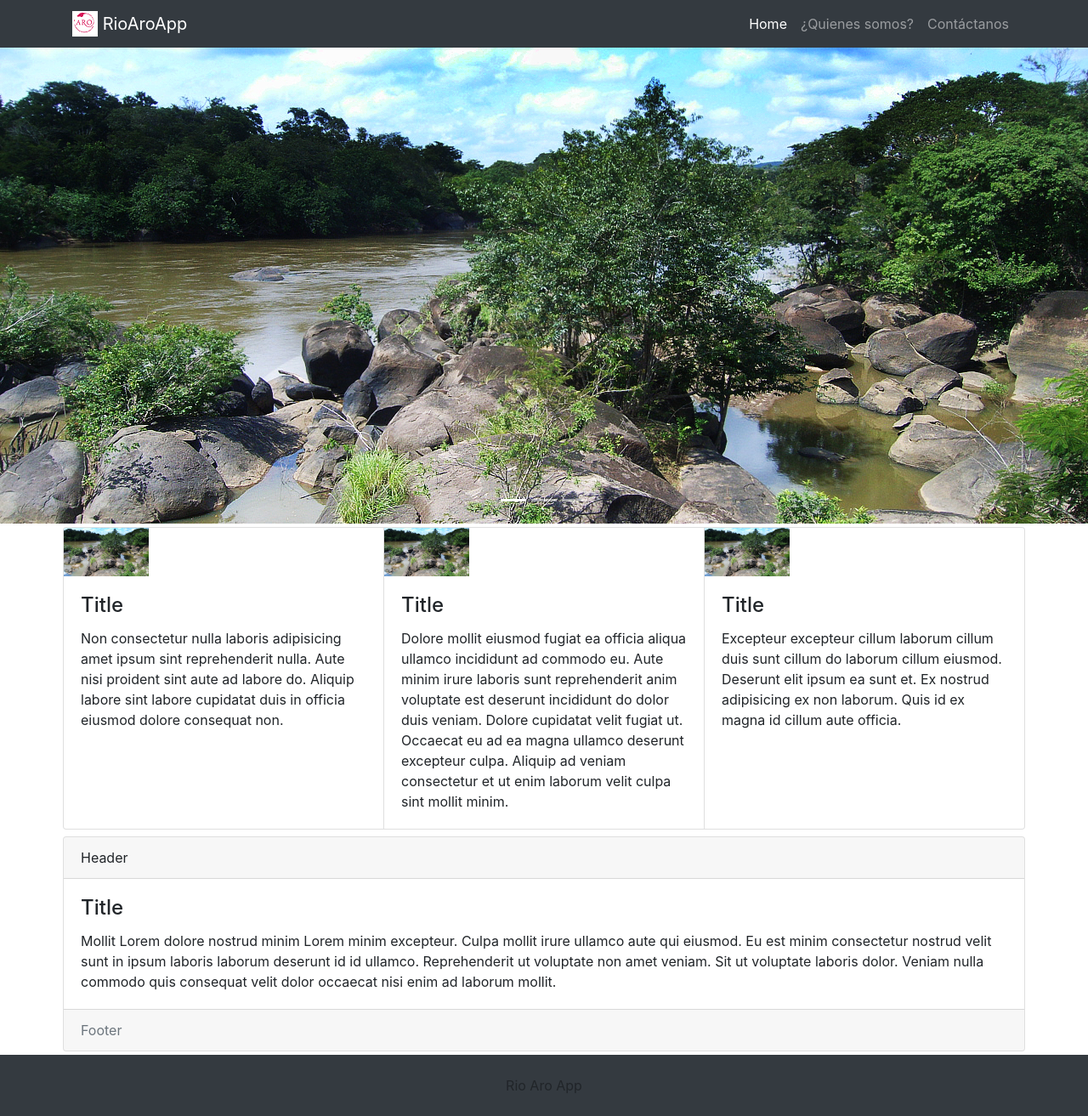
After one commit to totti05/RioAroApp, a PHP site: the page made by views/contents/homeView.twig in a window 1280 px wide. The commit adds this page. Shown: the whole page at 85% size. Run offline with PHP 8.4, Linux system fonts and the light colour scheme; the template is opened without the code that fills it, so the values that code supplies are empty; some libraries are stand-ins or nearby versions.

Commit message:
se añadieron funciones al controlador index para nosotros, home y contacto views, que tambien se crearon

```diff
--- a/public/index.php
+++ b/public/index.php
@@ -47,9 +47,9 @@ $registroController = new registroController();
 $routerContainer = new RouterContainer();
 $map = $routerContainer->getMap();
 
-$map->get('index', '/RioAroApp/', [
+$map->get('home', '/RioAroApp/', [
     'controller' => $indexController,
-    'action'  => 'indexAction'
+    'action'  => 'getHomeAction'
 ]);
 
 $map->get('login', '/RioAroApp/login', [
--- /dev/null
+++ b/views/contents/homeView.twig
@@ -0,0 +1,85 @@
+{# plantilla de vistas  #}
+{% extends "plantillaView.twig" %}
+
+{% block stylesheets %}
+    <style>
+        #carousel img{
+
+            max-height: 70vh;
+            width: 100%;
+            object-fit: cover;
+        }
+        #cartas img{
+            max-height: 100px;
+            width: 100px;
+            object-fit: cover;
+
+        }
+
+    </style>
+{% endblock %}
+
+{% block tittle %}
+ Home - Rio Aro App
+{% endblock %}
+{% block mainbody %}
+         <section>
+                <div id="carousel" class="carousel slide" data-ride="carousel">
+                    <ol class="carousel-indicators">
+                        <li data-target="#carousel" data-slide-to="0" class="active"></li>
+                        <li data-target="#carousel" data-slide-to="1"></li>
+                        <li data-target="#carousel" data-slide-to="2"></li>
+                    </ol>
+                    <div class="carousel-inner" role="listbox">
+                        <div class="carousel-item active">
+                            <img src="assets/img/loginbackground copia.jpg" alt="First slide">
+                        </div>
+                        <div class="carousel-item">
+                            <img src="./assets/img/loginbackground copia2.jpg" alt="Second slide">
+                        </div>
+                        <div class="carousel-item">
+                            <img src="assets/img/loginbackground.jpg" alt="Third slide">
+                        </div>
+                    </div>
+                </div>
+         </section>
+         <section class="row container mx-auto p-1">
+                <div class="card-group " id="cartas">
+                    <div class="card">
+                        <img class="card-img-top" src="./assets/img/loginbackground copia2.jpg" alt="Card image cap">
+                        <div class="card-body">
+                            <h4 class="card-title">Title</h4>
+                            <p class="card-text">Non consectetur nulla laboris adipisicing amet ipsum sint reprehenderit nulla. Aute nisi proident sint aute ad labore do. Aliquip labore sint labore cupidatat duis in officia eiusmod dolore consequat non.</p>
+                        </div>
+                    </div>
+                    <div class="card">
+                        <img class="card-img-top" src="./assets/img/loginbackground copia2.jpg" alt="Card image cap">
+                        <div class="card-body">
+                            <h4 class="card-title">Title</h4>
+                            <p class="card-text">Dolore mollit eiusmod fugiat ea officia aliqua ullamco incididunt ad commodo eu. Aute minim irure laboris sunt reprehenderit anim voluptate est deserunt incididunt do dolor duis veniam. Dolore cupidatat velit fugiat ut. Occaecat eu ad ea magna ullamco deserunt excepteur culpa. Aliquip ad veniam consectetur et ut enim laborum velit culpa sint mollit minim.</p>
+                        </div>
+                    </div>
+                    <div class="card">
+                        <img class="card-img-top" src="./assets/img/loginbackground copia2.jpg" alt="Card image cap">
+                        <div class="card-body">
+                            <h4 class="card-title">Title</h4>
+                            <p class="card-text">Excepteur excepteur cillum laborum cillum duis sunt cillum do laborum cillum eiusmod. Deserunt elit ipsum ea sunt et. Ex nostrud adipisicing ex non laborum. Quis id ex magna id cillum aute officia.</p>
+                        </div>
+                    </div>
+                </div>
+         </section>
+         <section class="container mx-auto p-1">
+                <div class="card">
+                    <div class="card-header">
+                        Header
+                    </div>
+                    <div class="card-body">
+                        <h4 class="card-title">Title</h4>
+                        <p class="card-text">Mollit Lorem dolore nostrud minim Lorem minim excepteur. Culpa mollit irure ullamco aute qui eiusmod. Eu est minim consectetur nostrud velit sunt in ipsum laboris laborum deserunt id id ullamco. Reprehenderit ut voluptate non amet veniam. Sit ut voluptate laboris dolor. Veniam nulla commodo quis consequat velit dolor occaecat nisi enim ad laborum mollit.</p>
+                    </div>
+                    <div class="card-footer text-muted">
+                        Footer
+                    </div>
+                </div>
+         <section>
+{% endblock %}
--- a/views/landingpageView.php
+++ /dev/null
@@ -1,3 +0,0 @@
-<?php
-namespace App\views;
-echo 'hola landing';
```
Also changed, not shown: app/Controllers/IndexController.php (+20 -2 lines), views/contents/contactoView.twig (added, +33 -0 lines), views/contents/nosotrosView.twig (added, +33 -0 lines).
